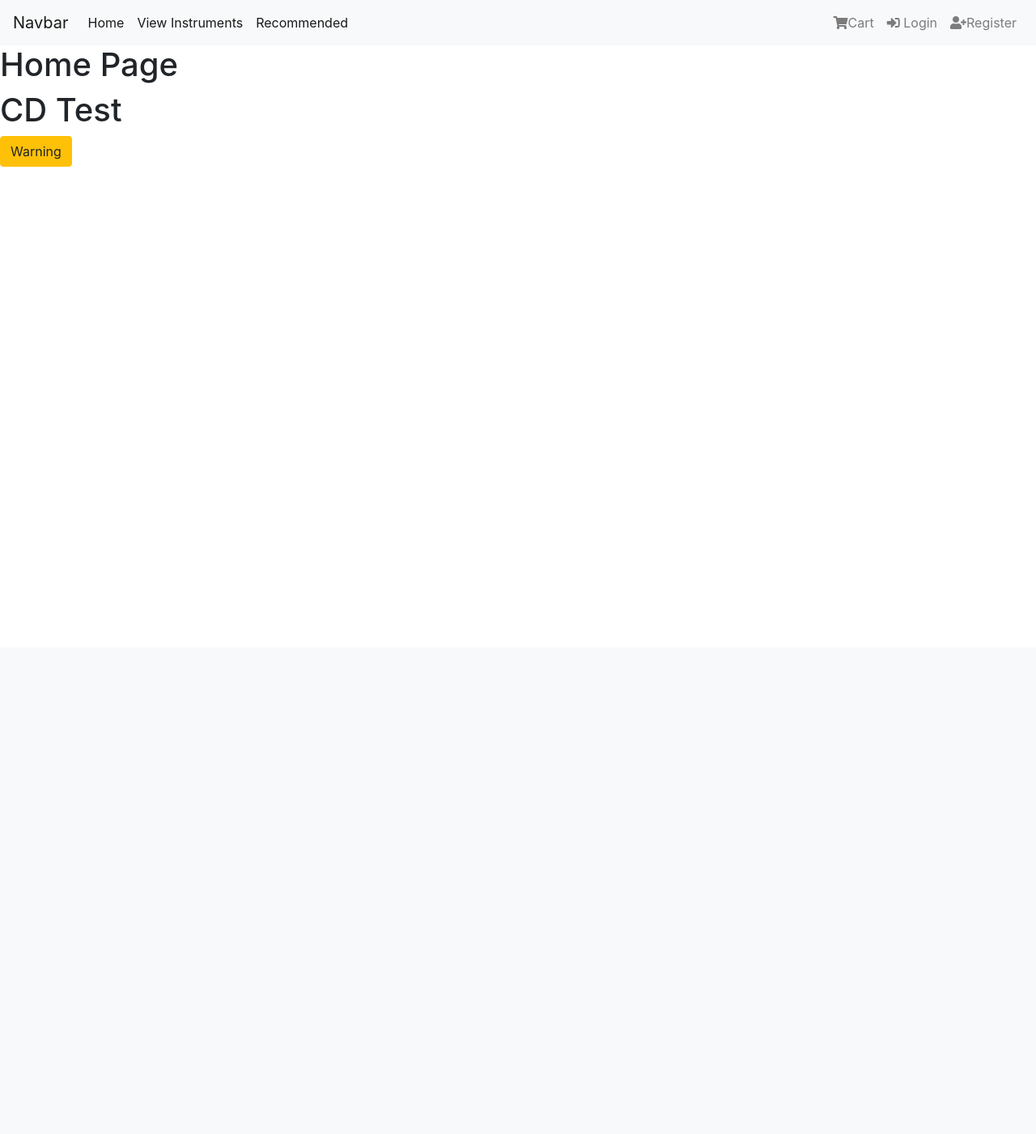
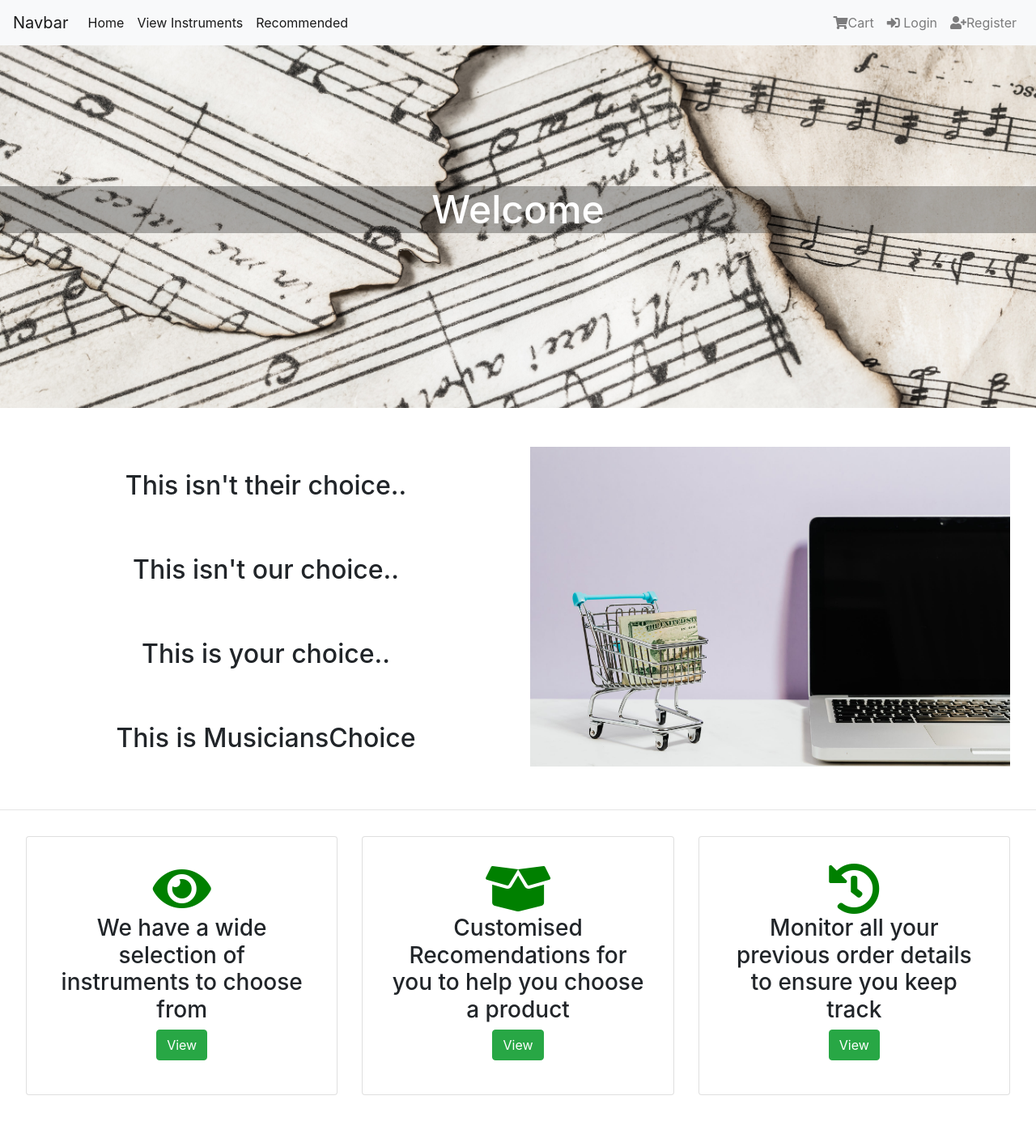
Before and after one commit to djjtyn/musiciansChoice, a Django app: page / in a window 1280 px wide. Shown: the whole page at 81% size. Before the commit the page ends 206 px from the top, so only its background shows below. Run offline with Django 3.2, Linux system fonts and the light colour scheme; some libraries are stand-ins or nearby versions.

Commit message:
rough homepage design implemented

```diff
--- a/home/templates/index.html
+++ b/home/templates/index.html
@@ -1,10 +1,51 @@
 {% extends 'base.html' %}
 {% block page_title %}Home{% endblock %}
 {% block content %}
-<h1>Home Page</h1>
-<h1>CD Test</h1>
-{% for product in recommendations %}
- {{product.name}}
-{% endfor %}
-<button type="button" class="btn btn-warning">Warning</button>
-{% endblock %}
+<div class="container-fluid">
+    <div class="bannerImgArea">
+        <h1 class="pageHeading">Welcome</h1>
+        <!--if no instruments in database, display that information-->
+        <img src="../static/img/musicNotes.jpg" alt="musicNotes" class="pageBannerImg">
+    </div>
+        <div class="indexPageBoxWrap">
+            <div class="row">
+                <div class="col-sm-12 col-md-6">
+                    <h2>This isn't their choice..</h2>
+                    <h2>This isn't our choice..</h2>
+                    <h2>This is your choice..</h2>
+                    <h2>This is MusiciansChoice</h2>
+                </div>
+                <div class="col-sm-12 col-md-6">
+                    <img src="../static/img/cartHome.jpeg" alt="musicNotes" class="pageBannerImg">
+                </div>
+            </div>
+        </div>
+        <hr>
+        <div class="indexPageBoxWrap">
+            <div class="row">
+                <div class="col-sm-12 col-md-4">
+                    <div class="card">
+                        <i class="fas fa-eye"></i>
+                        <h3>We have a wide selection of instruments to choose from</h3>
+                        <a href="{% url 'instrument:view_instruments' %}"><button class = "btn btn-success">View</button></a>
+                    </div>
+                </div>
+                <div class="col-sm-12 col-md-4">
+                    <div class="card">
+                        <i class="fas fa-box-open"></i>
+                        <h3>Customised Recomendations for you to help you choose a product</h3>
+                        <a href="{% url 'instrument:view_recommendations' %}"><button class = "btn btn-success">View</button></a>
+                    </div>
+                </div>
+                <div class="col-sm-12 col-md-4">
+                    <div class="card">
+                        <i class="fas fa-history"></i>
+                        <h3>Monitor all your previous order details to ensure you keep track</h3>
+                        <a href="{% url 'view_orders' %}"><button class = "btn btn-success">View</button></a>
+                    </div>
+                </div>
+            </div>
+        </div>
+</div>
+
+{% endblock content %}
--- a/instruments/views.py
+++ b/instruments/views.py
@@ -186,5 +186,5 @@ def delete_comment(request, comment_id):
         InstrumentComment.objects.filter(pk=comment_id).delete()
         messages.info(request, "Comment Deleted")
     except:
-        message.info(request, "Unable to delete comment")
+        messages.info(request, "Unable to delete comment")
     return redirect ("instrument:view", instrument_id = instrument_id)
--- a/static/css/styles.css
+++ b/static/css/styles.css
@@ -37,7 +37,30 @@ body {
     background-color:black;
     color:white;
 }
+/* index page*/
+.indexPageBoxWrap {
+    padding:1em;
+    margin:1em;
+    text-align:center;
+}
 
+.indexPageBoxWrap h2 {
+    padding: .9em 0;
+}
+
+.indexPageBoxWrap img {
+    width:100%;
+}
+
+.indexPageBoxWrap .card {
+    padding:2em;
+    height:20em;
+    margin-bottom:1em;
+}
+.indexPageBoxWrap .card i{
+    font-size:4em;
+    color:green;
+}
 /*Listing items already in database on pages with forms*/
 .existingItems {
     text-align: center;
```
Also changed, not shown: static/img/cartHome.jpeg (added).
